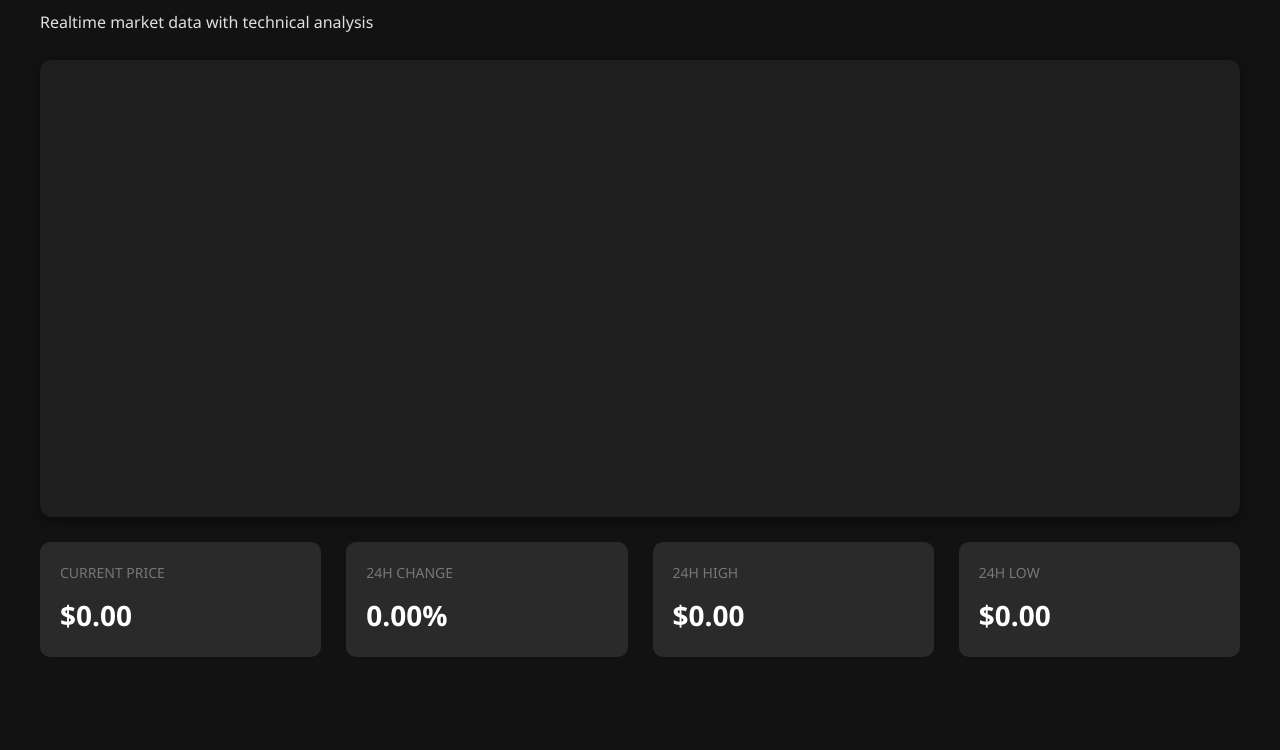
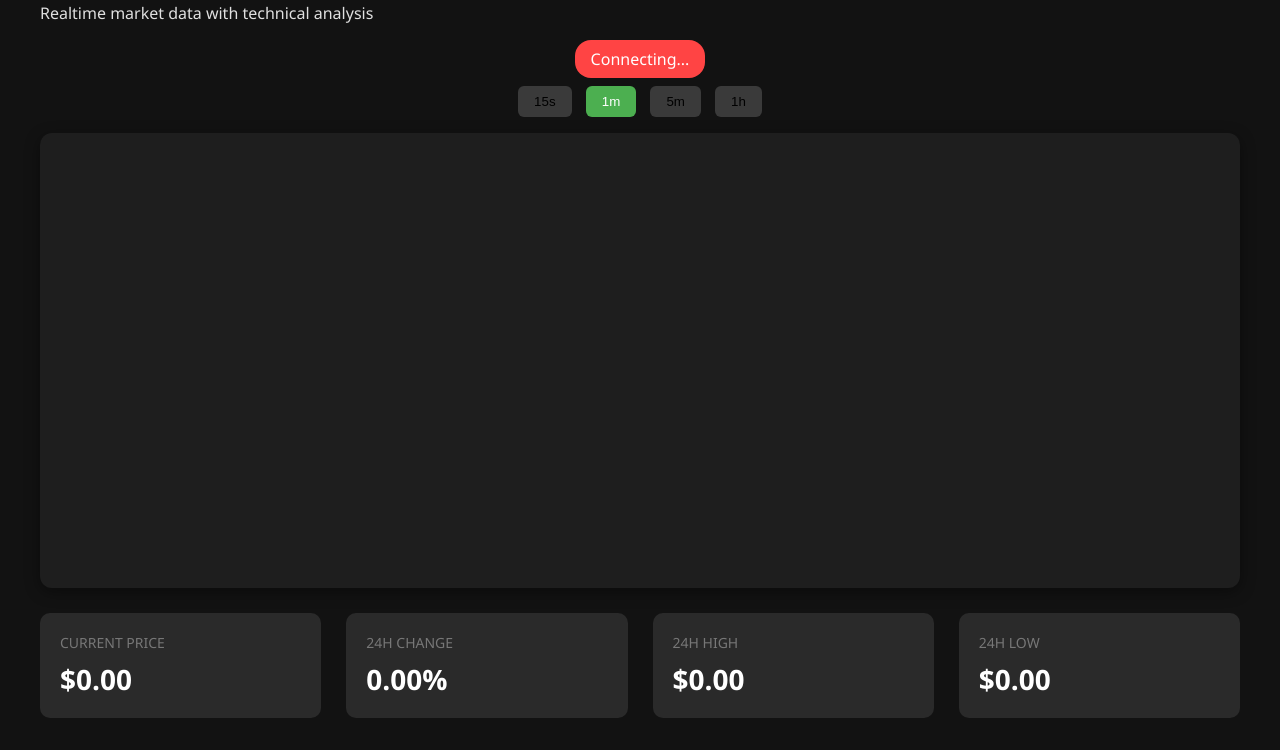
Before and after one commit to ImHeroesKiller/my-bio, a plain HTML site: page index.html in a window 1280 px wide. Shown: the part 116-866 px from the top of the page. Before the commit the page ends 805 px from the top, so only its background shows below. Drawn offline with nearby package versions, Linux system fonts and the light colour scheme.

Commit message:
Update index.html

```diff
--- a/index.html
+++ b/index.html
@@ -3,7 +3,7 @@
 <head>
     <meta charset="UTF-8">
     <meta name="viewport" content="width=device-width, initial-scale=1.0">
-    <title>Optimized Crypto Dashboard</title>
+    <title>Enhanced Crypto Dashboard</title>
     <script src="https://d3js.org/d3.v7.min.js"></script>
     <style>
         body {
@@ -12,7 +12,6 @@
             background-color: #121212;
             color: #e0e0e0;
             font-family: 'Segoe UI', sans-serif;
-            line-height: 1.6;
         }
 
         .dashboard {
@@ -22,6 +21,47 @@
 
         .header {
             margin-bottom: 1.5rem;
+        }
+
+        .connection-status {
+            margin: 1rem 0;
+            text-align: center;
+        }
+
+        #statusIndicator {
+            padding: 8px 16px;
+            border-radius: 16px;
+            transition: all 0.3s;
+        }
+
+        .online {
+            background: #4CAF50;
+            color: white;
+        }
+
+        .offline {
+            background: #ff4444;
+            color: white;
+        }
+
+        .timeframe-selector {
+            margin: 1rem 0;
+            text-align: center;
+        }
+
+        .timeframe-selector button {
+            background: #3a3a3a;
+            border: none;
+            padding: 8px 16px;
+            margin: 0 5px;
+            border-radius: 6px;
+            cursor: pointer;
+            transition: all 0.2s;
+        }
+
+        .timeframe-selector button.active {
+            background: #4CAF50;
+            color: white;
         }
 
         .chart-container {
@@ -122,6 +162,19 @@
             <p>Realtime market data with technical analysis</p>
         </div>
 
+        <!-- Connection Status -->
+        <div class="connection-status">
+            <span id="statusIndicator" class="offline">Connecting...</span>
+        </div>
+
+        <!-- Timeframe Selector -->
+        <div class="timeframe-selector">
+            <button onclick="setTimeframe(15)">15s</button>
+            <button onclick="setTimeframe(60)" class="active">1m</button>
+            <button onclick="setTimeframe(300)">5m</button>
+            <button onclick="setTimeframe(3600)">1h</button>
+        </div>
+
         <div class="chart-container">
             <div class="tooltip"></div>
             <svg viewBox="0 0 800 400"></svg>
@@ -150,7 +203,7 @@
     </div>
 
     <script>
-        const MAX_DATA_AGE = 60000; // 1 menit
+        let MAX_DATA_AGE = 60000; // Default 1 menit
         const UPDATE_INTERVAL = 1000; // 1 detik
         let data = [];
         let initialPrice = null;
@@ -254,7 +307,27 @@
         }
 
         // WebSocket handlers
-        ws.onopen = () => console.log("Connected to Binance");
+        ws.onopen = () => {
+            document.getElementById('statusIndicator')
+                .classList.add('online')
+                .classList.remove('offline')
+                .textContent = 'Connected';
+        };
+
+        ws.onerror = (error) => {
+            document.getElementById('statusIndicator')
+                .classList.add('offline')
+                .classList.remove('online')
+                .textContent = 'Reconnecting...';
+            console.error("WebSocket Error:", error);
+        };
+
+        ws.onclose = () => {
+            document.getElementById('statusIndicator')
+                .classList.add('offline')
+                .classList.remove('online')
+                .textContent = 'Disconnected';
+        };
 
         ws.onmessage = (event) => {
             try {
@@ -282,9 +355,14 @@
             }
         };
 
-        ws.onerror = (error) => {
-            console.error("WebSocket Error:", error);
-        };
+        // Timeframe control
+        function setTimeframe(seconds) {
+            MAX_DATA_AGE = seconds * 1000;
+            document.querySelectorAll('.timeframe-selector button')
+                .forEach(btn => btn.classList.remove('active'));
+            event.target.classList.add('active');
+            updateChart();
+        }
 
         // Tooltip interaksi
         svg.on('touchmove mousemove', function(event) {
```
